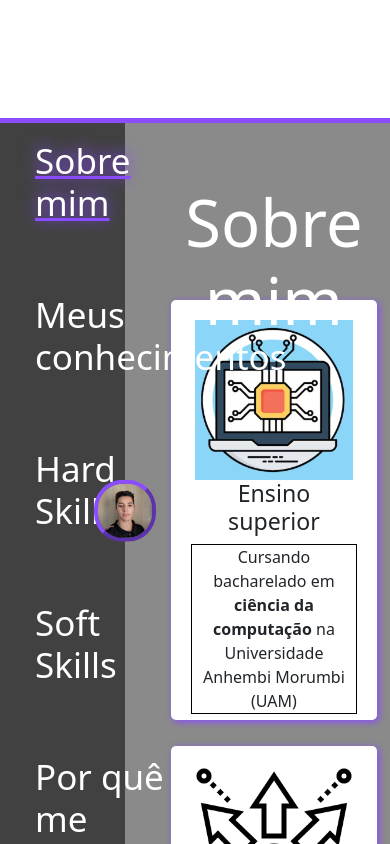
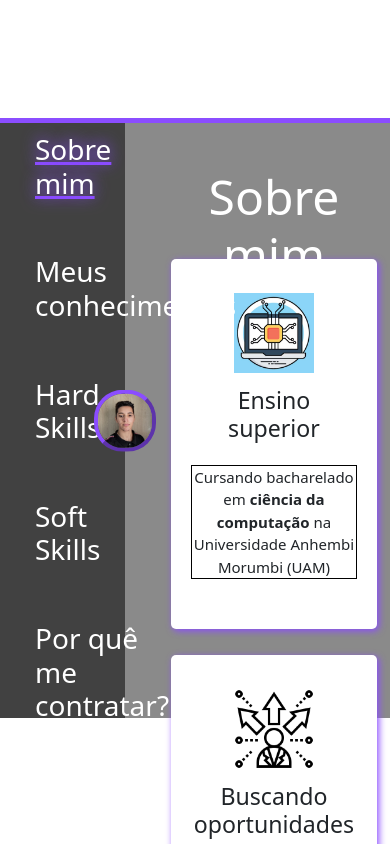
Before and after one commit to Vinicius-Braz17/Portifolio, a React (Create React App) app: page / in a window 390 px wide. Shown: the part 3220-4064 px from the top of the page. Built offline with nearby package versions, Linux system fonts and the light colour scheme.

Commit message:
ajuste de responsividade para tela de notebook

```diff
--- a/src/App.css
+++ b/src/App.css
@@ -13,7 +13,3 @@
     text-decoration: underline 3px rgb(139, 77, 255);
     text-shadow: 0 -2px 15px rgb(138, 75, 255);
 }
-
-#non_selected {
-
-}
--- a/src/Pages/Home/Pag3Home.module.css
+++ b/src/Pages/Home/Pag3Home.module.css
@@ -103,3 +103,28 @@
     width: 100%;
     text-align: center;
 }
+
+
+@media screen and (max-width: 1560px) {
+    .painel_direita article {
+        width: 240px;
+        height: 370px;
+    }
+    .painel_direita img {
+        height: 80px;
+    }
+    .painel_direita p {
+        font-size: 15px;
+    }
+    .introducao {
+        height: 600px;
+    }
+    .painel_esquerda .botoes_introducao {
+        font-size: 28px;
+        margin: 35px 0 20px 35px;
+    }
+    .painel_direita h1 {
+        top: 45px;
+        font-size: 48px;
+    }
+  }
```
